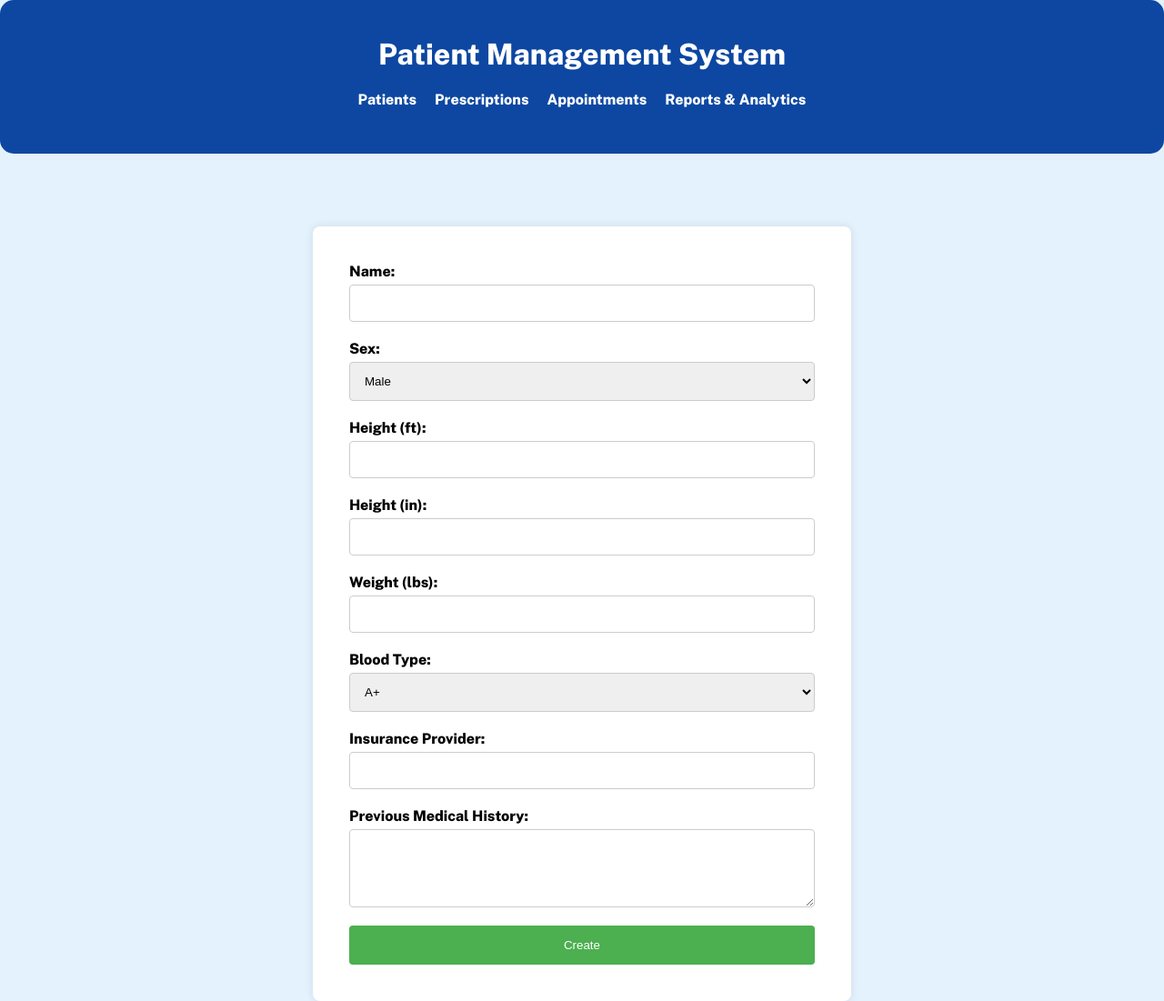
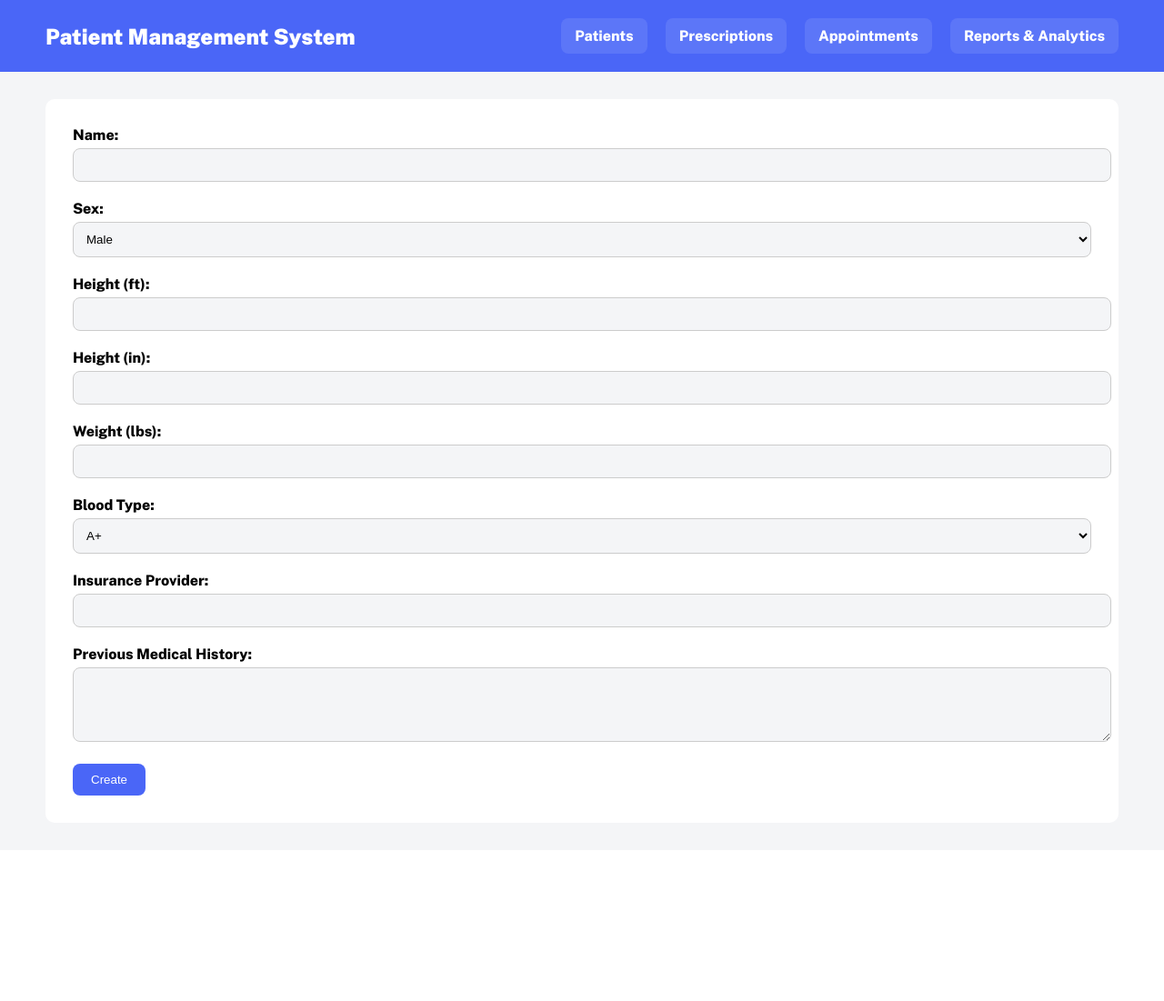
Before and after one commit to kxvalencia/capstone, a PHP site: page /create_patient_page.php in a window 1280 px wide. Shown: the whole page at 91% size. After the commit the page ends 875 px from the top, so only its background shows below. Run offline with PHP 8.4, Linux system fonts and the light colour scheme.

Commit message:
Updated CSS Styling for Create a Patient page

```diff
--- a/create_patient.css
+++ b/create_patient.css
@@ -1,77 +1,94 @@
 body {
     font-family: 'Public Sans', sans-serif;
-    background-color: #E3F2FD;
+    background-color: #f4f5f7;
     margin: 0;
     padding: 0;
 }
 
+a {
+    text-decoration: none;
+    color: inherit;
+}
+
+/* Header Styles */
 .header {
-    background-color: #0D47A1;
-    color: #fff;
-    padding: 20px 0;
-    text-align: center;
-    font-weight: 500;
-    position: sticky;
-    top: 0;
-    z-index: 1000;
-    border-radius: 15px;
+    background-color: #4a66f7;
+    color: white;
+    padding: 20px 50px;
+    display: flex;
+    align-items: center;
+    justify-content: space-between;
+}
+
+.header h1 {
+    margin: 0;
+    font-weight: 900;
+    font-size: 1.5rem;
 }
 
 .nav {
     display: flex;
-    justify-content: center;
-    margin: 10px 0 30px 0;
+    gap: 20px;
 }
 
 .nav a {
-    margin: 0 10px;
-    color: #fff;
-    text-decoration: none;
-    transition: opacity 0.3s;
+    color: white;
+    padding: 10px 15px;
+    border-radius: 8px;
+    background-color: rgba(255, 255, 255, 0.1);
+    transition: background-color 0.2s;
 }
 
 .nav a:hover {
-    opacity: 0.8;
+    background-color: rgba(255, 255, 255, 0.2);
 }
 
+/* Form Container Styles */
 .container {
     background-color: #ffffff;
-    padding: 40px;
-    border-radius: 8px;
-    box-shadow: 0px 0px 10px 0px #0000001a;
-    margin-top: 80px;
-    width: 40%;
-    margin-left: auto;
-    margin-right: auto;
+    margin: 30px 50px;
+    padding: 30px;
+    border-radius: 10px;
 }
 
 .input-group {
     margin-bottom: 20px;
 }
 
-label, input, select, textarea, button {
+label {
     display: block;
-    width: 100%;
-    box-sizing: border-box;
+    margin-bottom: 5px;
+    font-weight: bold;
 }
 
-input, select, textarea {
-    padding: 12px;
+input[type="text"], input[type="number"], select, textarea {
+    width: 100%;
+    padding: 10px;
     border: 1px solid #ccc;
-    border-radius: 4px;
-    margin-top: 5px;
-    margin-bottom: 20px;
+    border-radius: 8px;
+    background-color: #f4f5f7;
+    transition: border-color 0.2s;
 }
 
-button {
-    background-color: #4CAF50;
-    color: white;
-    padding: 14px;
-    border: none;
-    border-radius: 4px;
-    cursor: pointer;
+input[type="text"]:focus, input[type="number"]:focus, select:focus, textarea:focus {
+    border-color: #4a66f7;
+    outline: none;
 }
 
-button:hover {
-    background-color: #45a049;
+textarea {
+    resize: vertical;
 }
+
+button[type="submit"] {
+    padding: 10px 20px;
+    border-radius: 8px;
+    border: none;
+    background-color: #4a66f7;
+    color: white;
+    cursor: pointer;
+    transition: background-color 0.2s;
+}
+
+button[type="submit"]:hover {
+    background-color: #3a56d7;
+}
```
